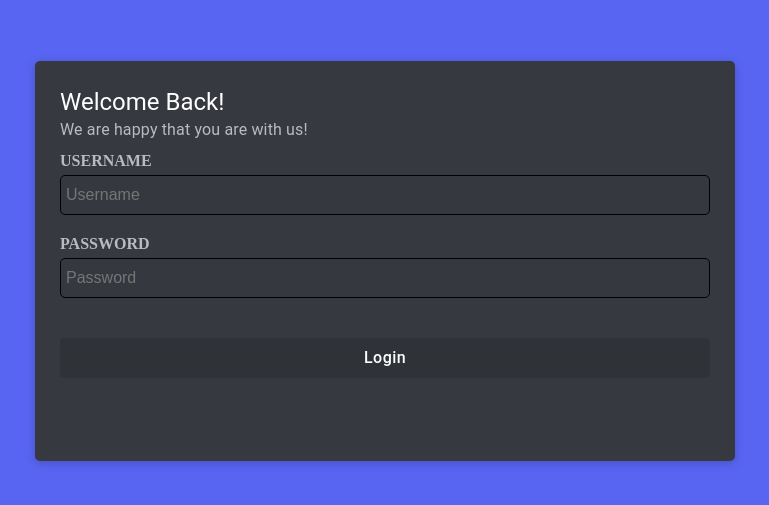
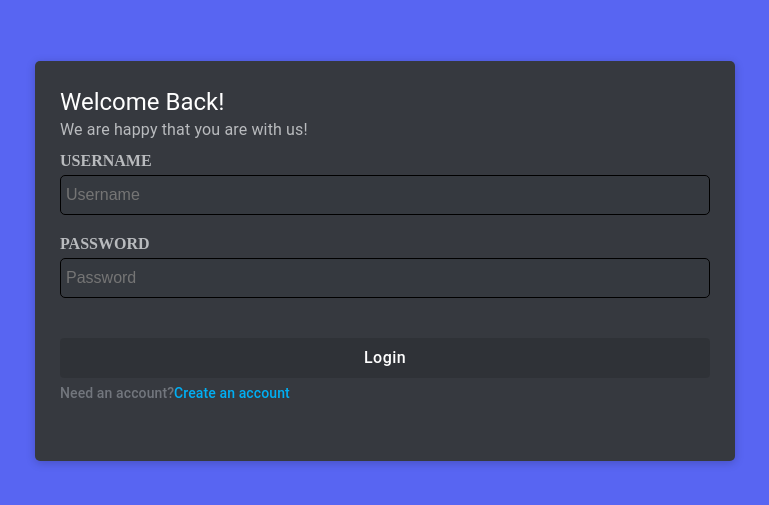
Before and after one commit to sandurijal03/discord, a React app in the folder frontend/: page /login in a window 1280 px wide. Shown: the part 139-644 px from the top of the page, without its empty margins (255-1024 px from the left). Built offline with nearby package versions, Linux system fonts and the light colour scheme.

Commit message:
client: redirected to register from login page

```diff
--- a/frontend/src/pages/auth/Login/LoginFooter.tsx
+++ b/frontend/src/pages/auth/Login/LoginFooter.tsx
@@ -1,5 +1,7 @@
 import * as React from 'react'
+import { useNavigate } from 'react-router-dom'
 import CustomPrimaryButton from '../../../shared/components/CustomPrimaryButton'
+import RedirectInfo from '../../../shared/components/RedirectInfo'
 
 type LoginFooterProps = {
   handleLogin: () => void
@@ -10,7 +12,13 @@ const LoginFooter: React.FC<LoginFooterProps> = ({
   handleLogin,
   isFormValid,
 }) => {
+  const navigate = useNavigate()
+
+  const handlePushRegisterPage = () => {
+    navigate('/register')
+  }
   return (
+    <>
       <div>
         <CustomPrimaryButton
           label='Login'
@@ -19,6 +27,13 @@ const LoginFooter: React.FC<LoginFooterProps> = ({
           onClick={handleLogin}
         />
       </div>
+      <RedirectInfo
+        text='Need an account?'
+        redirectText='Create an account'
+        additionalStyles={{ marginTop: '5px' }}
+        redirectHandler={handlePushRegisterPage}
+      />
+    </>
   )
 }
 
--- /dev/null
+++ b/frontend/src/shared/components/RedirectInfo.tsx
@@ -0,0 +1,36 @@
+import styled from '@emotion/styled'
+import { Typography } from '@mui/material'
+import React from 'react'
+
+type RedirectInfoProps = {
+  text: string
+  redirectText: string
+  additionalStyles?: any
+  redirectHandler: () => void
+}
+
+const RedirectInfo: React.FC<RedirectInfoProps> = ({
+  text,
+  redirectText,
+  redirectHandler,
+  additionalStyles,
+}) => {
+  return (
+    <Typography
+      sx={{ color: '#72767d' }}
+      style={additionalStyles ? additionalStyles : {}}
+      variant='subtitle2'
+    >
+      {text}
+      <RedirectText onClick={redirectHandler}>{redirectText}</RedirectText>
+    </Typography>
+  )
+}
+
+export default RedirectInfo
+
+const RedirectText = styled('span')({
+  color: '#00aff4',
+  fontWeight: 500,
+  cursor: 'pointer',
+})
```
Lines whose indentation alone changed are shown as unchanged.
